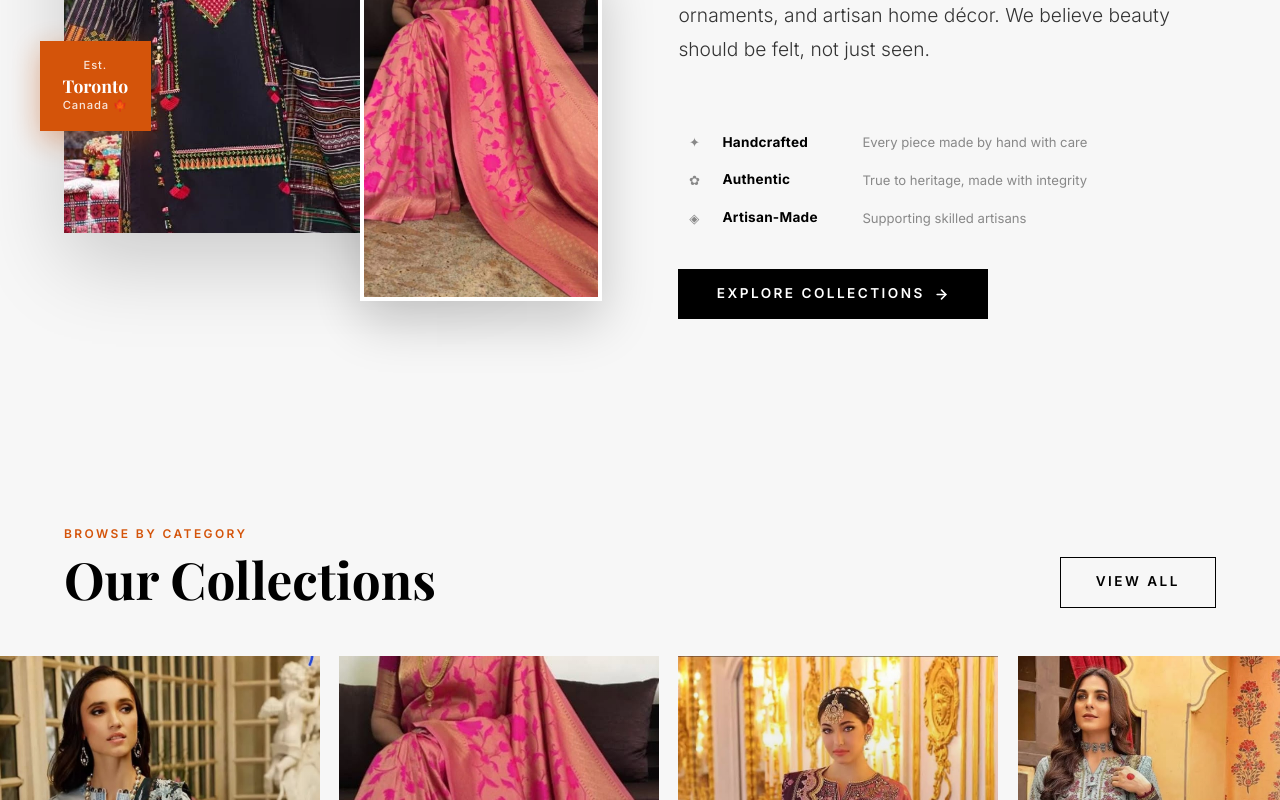
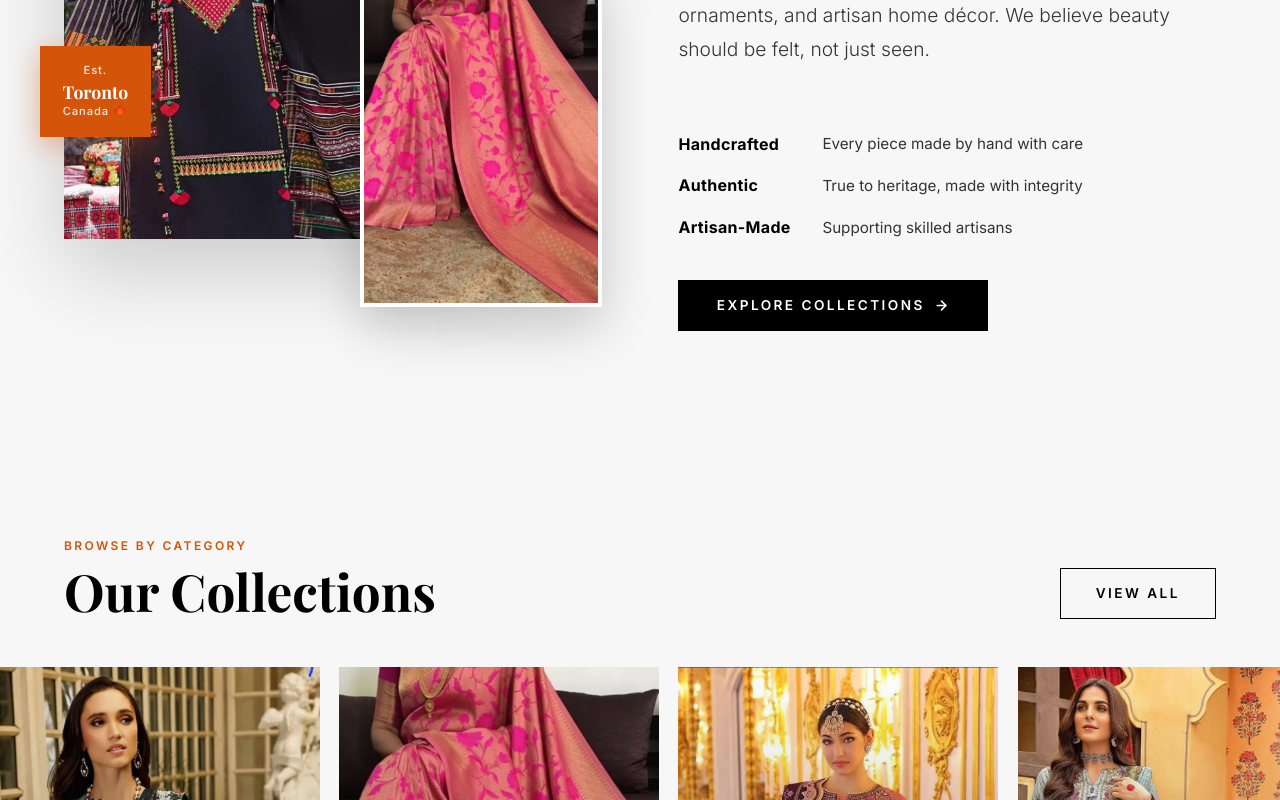
Before and after one commit to frantictraining-git/zurairas-collections, a Next.js app: page / in a window 1280 px wide. Shown: the part 1300-2100 px from the top of the page. Built offline with nearby package versions, Linux system fonts and the light colour scheme; no server answers; the database is empty; a web font is replaced by a local one.

Commit message:
style: update brand story pillars layout and remove bullets

```diff
--- a/components/BrandStory/BrandStory.js
+++ b/components/BrandStory/BrandStory.js
@@ -74,14 +74,13 @@ export default function BrandStory() {
 
             <div className={`${styles.pillars} reveal-stagger`}>
               {[
-                { icon: '✦', label: 'Handcrafted', desc: 'Every piece made by hand with care' },
-                { icon: '✿', label: 'Authentic', desc: 'True to heritage, made with integrity' },
-                { icon: '◈', label: 'Artisan-Made', desc: 'Supporting skilled artisans' },
+                { label: 'Handcrafted', desc: 'Every piece made by hand with care' },
+                { label: 'Authentic', desc: 'True to heritage, made with integrity' },
+                { label: 'Artisan-Made', desc: 'Supporting skilled artisans' },
               ].map(p => (
                 <div key={p.label} className={styles.pillar}>
-                  <span className={styles.pillarIcon}>{p.icon}</span>
                   <strong>{p.label}</strong>
-                  <span>{p.desc}</span>
+                  <p>{p.desc}</p>
                 </div>
               ))}
             </div>
--- a/components/BrandStory/BrandStory.module.css
+++ b/components/BrandStory/BrandStory.module.css
@@ -80,28 +80,23 @@
 }
 
 .pillar {
-  display: grid;
-  grid-template-columns: 2rem 8rem 1fr;
+  display: flex;
   align-items: center;
-  gap: 0.75rem;
-}
-
-.pillarIcon {
-  font-size: 1.1rem;
-  color: var(--color-accent);
-  text-align: center;
+  gap: 1rem;
 }
 
 .pillar strong {
-  font-size: 0.85rem;
+  font-size: 1rem;
   font-weight: 700;
   color: var(--color-charcoal);
   letter-spacing: 0.02em;
+  min-width: 8rem;
 }
 
-.pillar span {
-  font-size: 0.82rem;
-  color: var(--color-light-text);
+.pillar p {
+  font-size: 0.95rem;
+  color: var(--color-mid);
+  margin: 0;
 }
 
 /* ─── Responsive ─── */
@@ -113,6 +108,6 @@
 
 @media (max-width: 560px) {
   .imageStack { height: 300px; }
-  .pillar { grid-template-columns: 1.5rem 1fr; grid-template-rows: auto auto; }
-  .pillar span { grid-column: 2; }
+  .pillar { flex-direction: column; align-items: flex-start; gap: 0.25rem; }
+  .pillar strong { min-width: auto; }
 }
```
